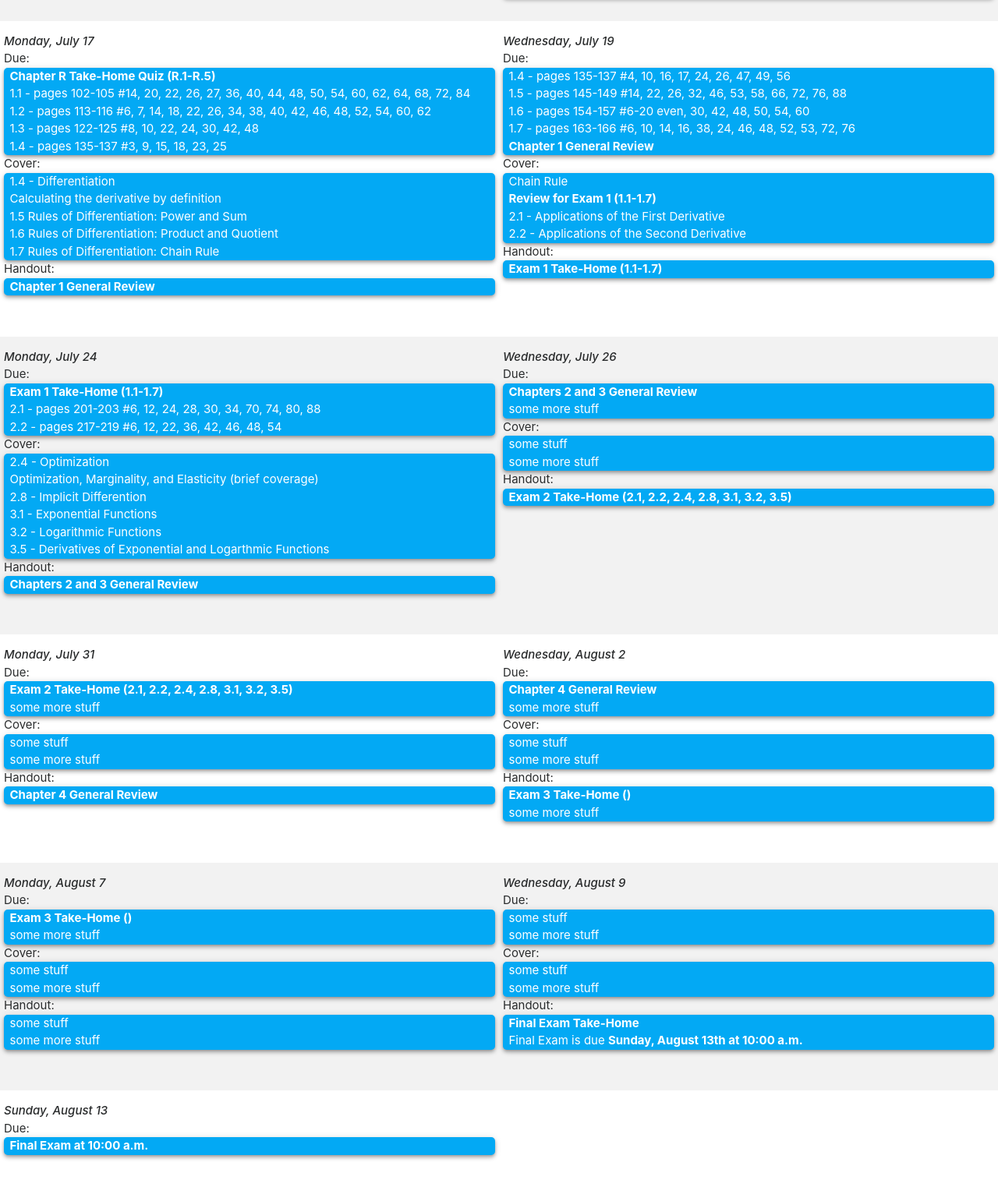
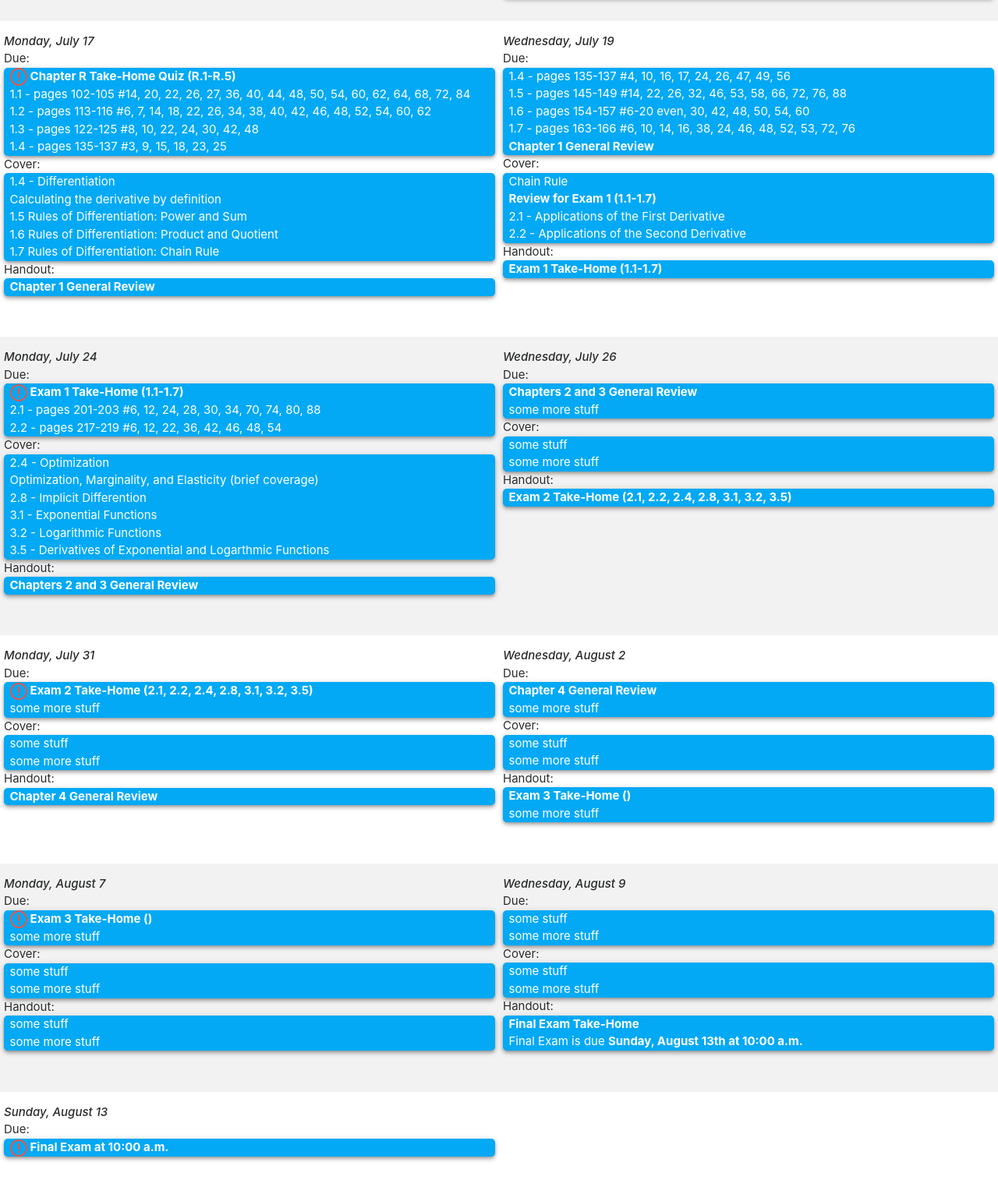
Before and after one commit to djuncos/djuncos.github.io, a plain HTML site: page math136.html in a window 1280 px wide. Shown: the part 387-1901 px from the top of the page at 78% size. Drawn offline with nearby package versions, Linux system fonts and the light colour scheme.

Commit message:
math136 13

```diff
--- a/css/mathStyle.css
+++ b/css/mathStyle.css
@@ -78,9 +78,10 @@ div{
 
 }
 
-p{
 
-  display: inline! important;
-  padding-left: 10px;
 
+.announce{
+
+  margin: 0em 2.0em .25em 0em;
+  border-radius: 5px;
 }
--- a/math136.html
+++ b/math136.html
@@ -103,7 +103,7 @@
                 <li>Due:
                     <div class="z-depth-2 light-blue lighten due">
                       <ul class="dueStuff white-text">
-                        <li style="font-weight: bold;">Chapter R Take-Home Quiz (R.1-R.5)</li>
+                        <li style="font-weight: bold;"><img src="img/exclamation01.png" style="height: 1.5em;"> Chapter R Take-Home Quiz (R.1-R.5)</li>
                         <li>1.1 - pages 102-105 #14, 20, 22, 26, 27, 36, 40, 44, 48, 50, 54, 60, 62, 64, 68, 72, 84</li>
                         <li>1.2 - pages 113-116 #6, 7, 14, 18, 22, 26, 34, 38, 40, 42, 46, 48, 52, 54, 60, 62</li>
                         <li>1.3 - pages 122-125 #8, 10, 22, 24, 30, 42, 48</li>
@@ -174,7 +174,7 @@
                 <li>Due:
                     <div class="z-depth-2 light-blue lighten due">
                       <ul class="dueStuff white-text">
-                        <li style="font-weight: bold;">Exam 1 Take-Home (1.1-1.7)</li>
+                        <li style="font-weight: bold;"><img src="img/exclamation01.png" style="height: 1.5em;"> Exam 1 Take-Home (1.1-1.7)</li>
                         <li>2.1 - pages 201-203 #6, 12, 24, 28, 30, 34, 70, 74, 80, 88</li>
                         <li>2.2 - pages 217-219 #6, 12, 22, 36, 42, 46, 48, 54</li>
                       </ul>
@@ -239,7 +239,7 @@
                 <li>Due:
                     <div class="z-depth-2 light-blue lighten due">
                       <ul class="dueStuff white-text">
-                        <li style="font-weight: bold;">Exam 2 Take-Home (2.1, 2.2, 2.4, 2.8, 3.1, 3.2, 3.5)</li>
+                        <li style="font-weight: bold;"><img src="img/exclamation01.png" style="height: 1.5em;"> Exam 2 Take-Home (2.1, 2.2, 2.4, 2.8, 3.1, 3.2, 3.5)</li>
                         <li>some more stuff</li>
                       </ul>
                     </div>
@@ -300,7 +300,7 @@
                 <li>Due:
                     <div class="z-depth-2 light-blue lighten due">
                       <ul class="dueStuff white-text">
-                        <li style="font-weight: bold;">Exam 3 Take-Home ()</li>
+                        <li style="font-weight: bold;"><img src="img/exclamation01.png" style="height: 1.5em;"> Exam 3 Take-Home ()</li>
                         <li>some more stuff</li>
                       </ul>
                     </div>
@@ -362,7 +362,7 @@
                 <li>Due:
                     <div class="z-depth-2 light-blue lighten due">
                       <ul class="dueStuff white-text">
-                        <li style="font-weight: bold;">Final Exam at 10:00 a.m.</li>
+                        <li style="font-weight: bold;"> <img src="img/exclamation01.png" style="height: 1.5em;"> Final Exam at 10:00 a.m.</li>
                       </ul>
                     </div>
                 </li>
```
Also changed, not shown: img/exclamation01.png (added).
